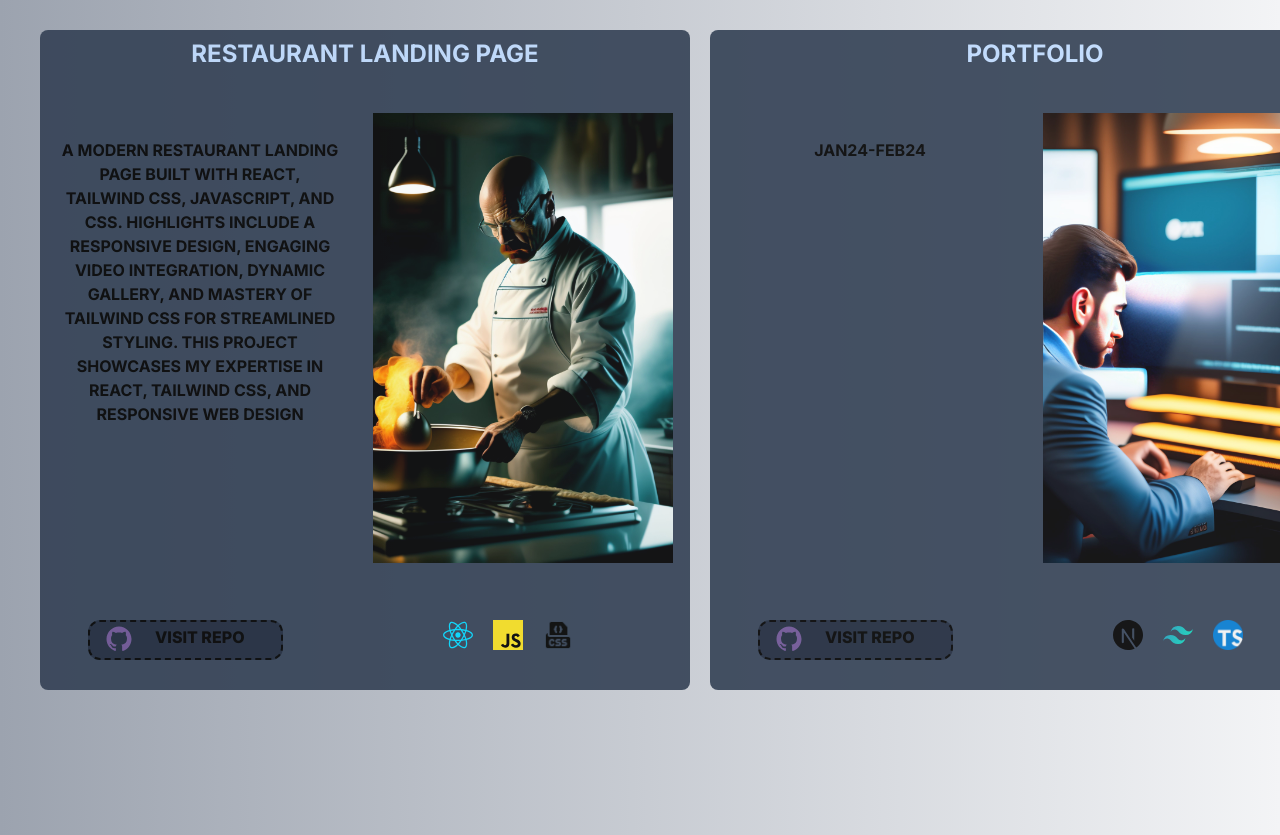
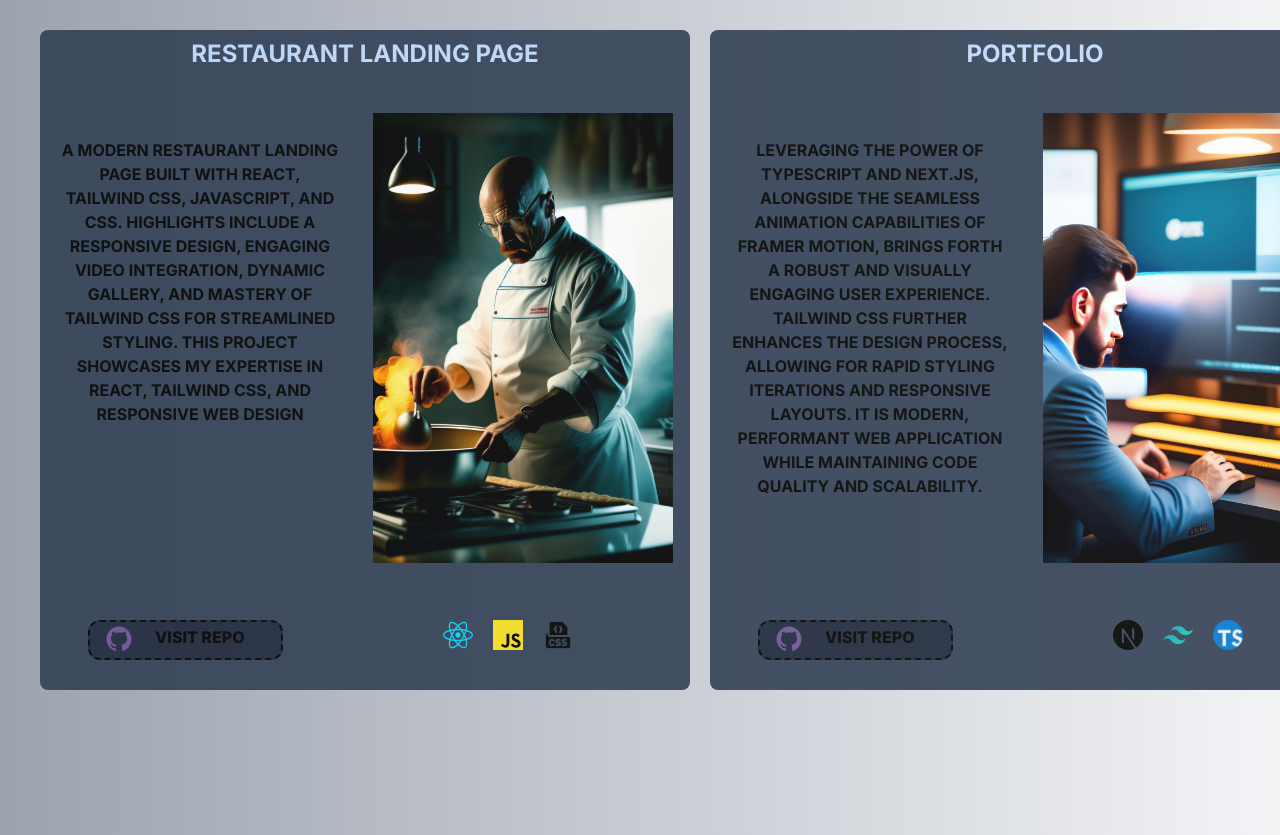
Before and after one commit to yashasvishukla127/portfolio-2ndtime, a Next.js app: page / in a window 1280 px wide. Shown: the part 1920-2755 px from the top of the page. Built offline with nearby package versions, Linux system fonts and the light colour scheme.

Commit message:
from my side done portfolio

```diff
--- a/components/ExperienceReact.js
+++ b/components/ExperienceReact.js
@@ -24,9 +24,7 @@ const Details = ({position , company , time , work}) => {
     </li>
   }
 
-
 const ExperienceReact = () => {
-
     const ref = useRef(null);
     const{scrollYProgress} = useScroll({
       target:ref,
@@ -48,8 +46,6 @@ const ExperienceReact = () => {
         }}
       className='absolute top-10 right-100 font-bold uppercase tracking-[25px] text-[#525CEB] shadow-[#0766AD] shadow-2xl text-5xl '>experience...</motion.h3>
 
-
-
         <div ref={ref} className='z-10 mx-auto relative mt-32 justify-center left-[4%]'>
            <motion.div style={{scaleY:scrollYProgress}}
            className='absolute   top-10 w-[5px] h-full  bg-indigo-950 origin-top left-[6%]' />
@@ -69,5 +65,4 @@ const ExperienceReact = () => {
     </div>
   )
 }
-
 export default ExperienceReact
--- a/components/Projects.tsx
+++ b/components/Projects.tsx
@@ -62,7 +62,7 @@ const Projects = (props: Props) => {
             tech1img={"/next.svg"}
             tech2img={"/tailwind-css.svg"}
             tech3img={"/typescript.png"}
-            data="jan24-feb24"
+            data="leveraging the power of TypeScript and Next.js, alongside the seamless animation capabilities of Framer Motion, brings forth a robust and visually engaging user experience. Tailwind CSS further enhances the design process, allowing for rapid styling iterations and responsive layouts. it is modern, performant web application while maintaining code quality and scalability."
           />
         </motion.div>
 
@@ -72,16 +72,16 @@ const Projects = (props: Props) => {
           whileTap={{ scale: 0.95 }}
         >
           <ProjectShowcase
-            name="portfolio"
+            name="awwwards inspired website"
             link="https://portfolio-2ndtime-9az6yr2m4-yashasvi-shuklas-projects.vercel.app"
-            image="/programmer.jpg"
+            image="/chhapriAPE.jpg"
             tech1="next"
             tech2="tailwind"
             tech3="typescript"
             tech1img={"/next.svg"}
             tech2img={"/tailwind-css.svg"}
             tech3img={"/typescript.png"}
-            data="jan24-feb24"
+            data="BUILDING AN AWARDS INSPIRED WEBSITE WITH NEXT.JS AND TAILWIND CSS. VERY MODERN LOOK AND FUNCTIONALITY. INTEGRATING ANIMATIONS AND SCROLL TRIGGERS."
           />
         </motion.div>
       </div>
```
Also changed, not shown: public/chhapriAPE.jpg (added), public/yellowape.jpg (added).
